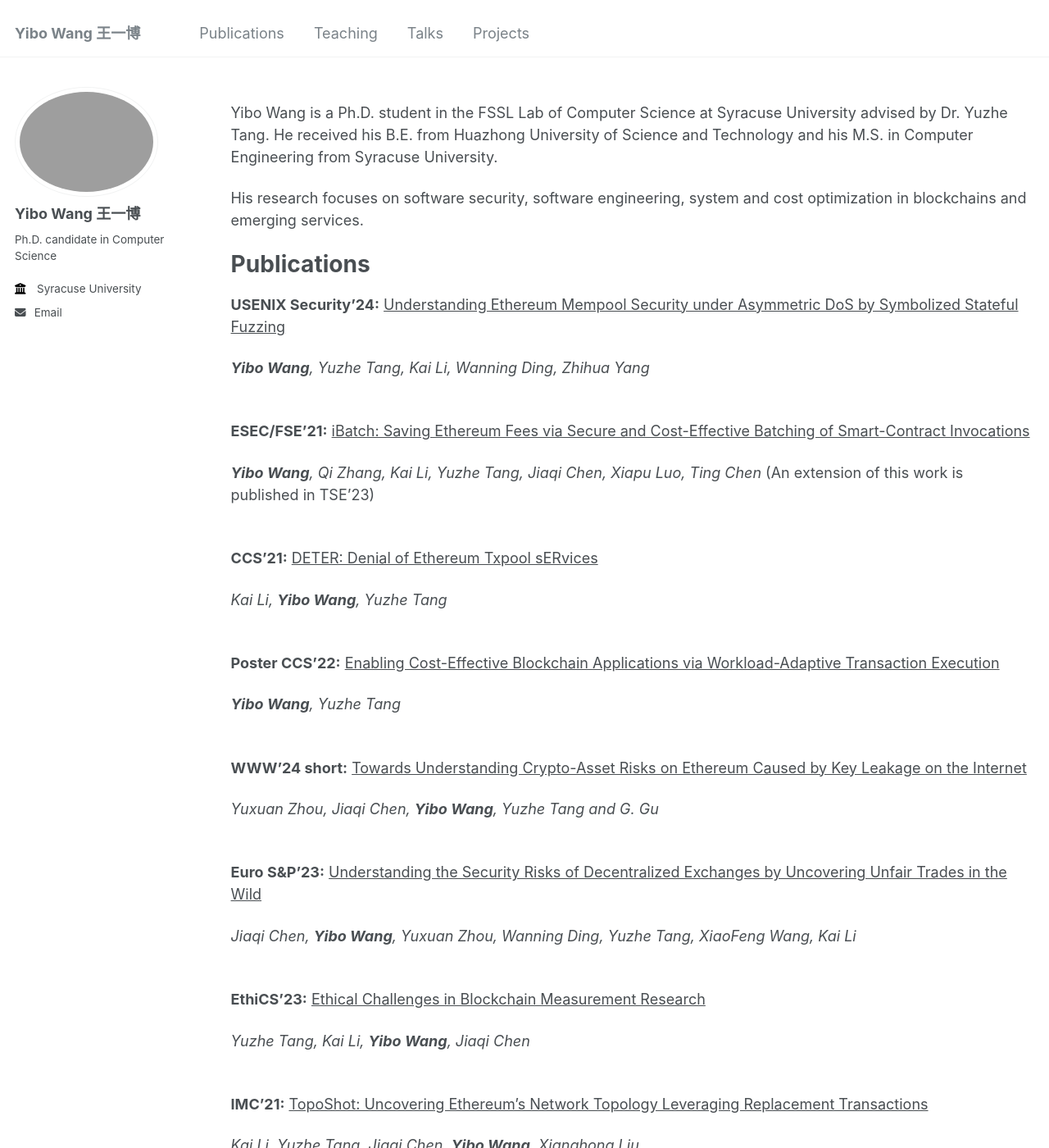
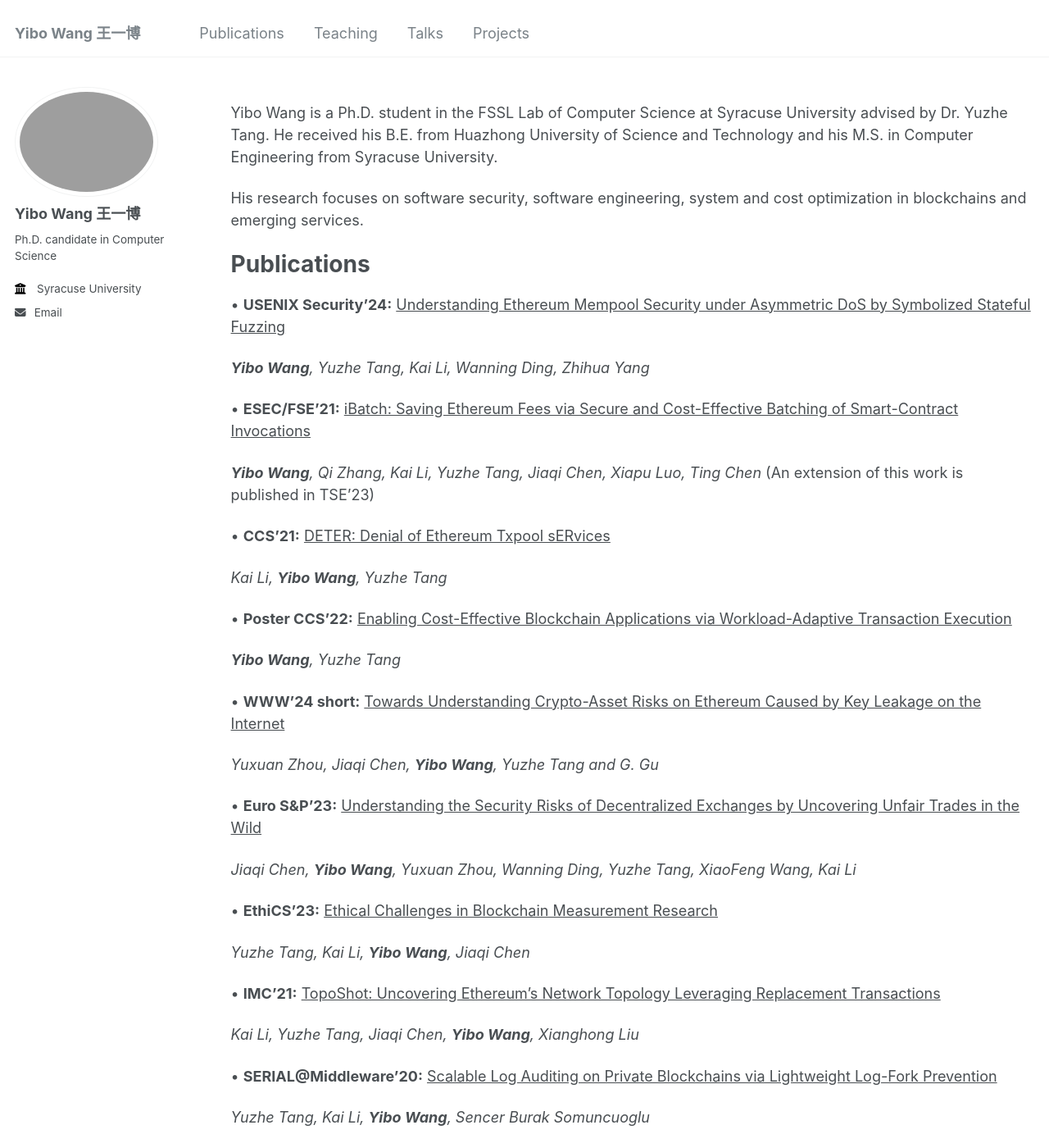
Before and after one commit to wangyibo0308/wangyibo0308.github.io, a Jekyll site: the page built from _pages/about.md, in a window 1280 px wide and 1400 px high. Shown: the whole window at 82% size. Built offline with Jekyll 4.4.1, drawn with Linux system fonts in a browser that asks for light colours.

Commit message:
Update about.md

```diff
--- a/_pages/about.md
+++ b/_pages/about.md
@@ -16,46 +16,45 @@ His research focuses on software security, software engineering, system and cost
 Publications
 ======
 
-**USENIX Security'24:** <span style="text-decoration: underline;">Understanding Ethereum Mempool Security under Asymmetric DoS by Symbolized Stateful Fuzzing</span>
+&bull; **USENIX Security'24:** <span style="text-decoration: underline;">Understanding Ethereum Mempool Security under Asymmetric DoS by Symbolized Stateful Fuzzing</span>
 
-_**Yibo Wang**, Yuzhe Tang, Kai Li, Wanning Ding, Zhihua Yang_ <br><br>
+_**Yibo Wang**, Yuzhe Tang, Kai Li, Wanning Ding, Zhihua Yang_
 
 
-**ESEC/FSE'21:** <span style="text-decoration: underline;">iBatch: Saving Ethereum Fees via Secure and Cost-Effective Batching of Smart-Contract Invocations</span>
+&bull; **ESEC/FSE'21:** <span style="text-decoration: underline;">iBatch: Saving Ethereum Fees via Secure and Cost-Effective Batching of Smart-Contract Invocations</span>
 
-_**Yibo Wang**, Qi Zhang, Kai Li, Yuzhe Tang, Jiaqi Chen, Xiapu Luo, Ting Chen_ (An extension of this work is published in TSE'23) <br><br>
+_**Yibo Wang**, Qi Zhang, Kai Li, Yuzhe Tang, Jiaqi Chen, Xiapu Luo, Ting Chen_ (An extension of this work is published in TSE'23)
 
 
-**CCS'21:** <span style="text-decoration: underline;">DETER: Denial of Ethereum Txpool sERvices</span>
+&bull; **CCS'21:** <span style="text-decoration: underline;">DETER: Denial of Ethereum Txpool sERvices</span>
 
-_Kai Li, **Yibo Wang**, Yuzhe Tang_ <br><br>
+_Kai Li, **Yibo Wang**, Yuzhe Tang_
 
 
-**Poster CCS'22:** <span style="text-decoration: underline;">Enabling Cost-Effective Blockchain Applications via Workload-Adaptive Transaction Execution</span>
+&bull; **Poster CCS'22:** <span style="text-decoration: underline;">Enabling Cost-Effective Blockchain Applications via Workload-Adaptive Transaction Execution</span>
 
-_**Yibo Wang**, Yuzhe Tang_ <br><br>
+_**Yibo Wang**, Yuzhe Tang_
 
 
-**WWW'24 short:** <span style="text-decoration: underline;">Towards Understanding Crypto-Asset Risks on Ethereum Caused by Key Leakage on the Internet</span>
+&bull; **WWW'24 short:** <span style="text-decoration: underline;">Towards Understanding Crypto-Asset Risks on Ethereum Caused by Key Leakage on the Internet</span>
 
-_Yuxuan Zhou, Jiaqi Chen, **Yibo Wang**, Yuzhe Tang and G. Gu_ <br><br>
+_Yuxuan Zhou, Jiaqi Chen, **Yibo Wang**, Yuzhe Tang and G. Gu_
 
 
-**Euro S&P'23:** <span style="text-decoration: underline;">Understanding the Security Risks of Decentralized Exchanges by Uncovering Unfair Trades in the Wild</span>
+&bull; **Euro S&P'23:** <span style="text-decoration: underline;">Understanding the Security Risks of Decentralized Exchanges by Uncovering Unfair Trades in the Wild</span>
 
-_Jiaqi Chen, **Yibo Wang**, Yuxuan Zhou, Wanning Ding, Yuzhe Tang, XiaoFeng Wang, Kai Li_ <br><br>
+_Jiaqi Chen, **Yibo Wang**, Yuxuan Zhou, Wanning Ding, Yuzhe Tang, XiaoFeng Wang, Kai Li_
 
 
-**EthiCS'23:** <span style="text-decoration: underline;">Ethical Challenges in Blockchain Measurement Research</span>
+&bull; **EthiCS'23:** <span style="text-decoration: underline;">Ethical Challenges in Blockchain Measurement Research</span>
 
-_Yuzhe Tang, Kai Li, **Yibo Wang**, Jiaqi Chen_ <br><br>
+_Yuzhe Tang, Kai Li, **Yibo Wang**, Jiaqi Chen_
+
+&bull; **IMC'21:** <span style="text-decoration: underline;">TopoShot: Uncovering Ethereum’s Network Topology Leveraging Replacement Transactions</span>
+
+_Kai Li, Yuzhe Tang, Jiaqi Chen, **Yibo Wang**, Xianghong Liu_
 
 
-**IMC'21:** <span style="text-decoration: underline;">TopoShot: Uncovering Ethereum’s Network Topology Leveraging Replacement Transactions</span>
+&bull; **SERIAL@Middleware'20:** <span style="text-decoration: underline;">Scalable Log Auditing on Private Blockchains via Lightweight Log-Fork Prevention</span>
 
-_Kai Li, Yuzhe Tang, Jiaqi Chen, **Yibo Wang**, Xianghong Liu_ <br><br>
-
-
-**SERIAL@Middleware'20:** <span style="text-decoration: underline;">Scalable Log Auditing on Private Blockchains via Lightweight Log-Fork Prevention</span>
-
-_Yuzhe Tang, Kai Li, **Yibo Wang**, Sencer Burak Somuncuoglu_ <br><br>
+_Yuzhe Tang, Kai Li, **Yibo Wang**, Sencer Burak Somuncuoglu_
```
